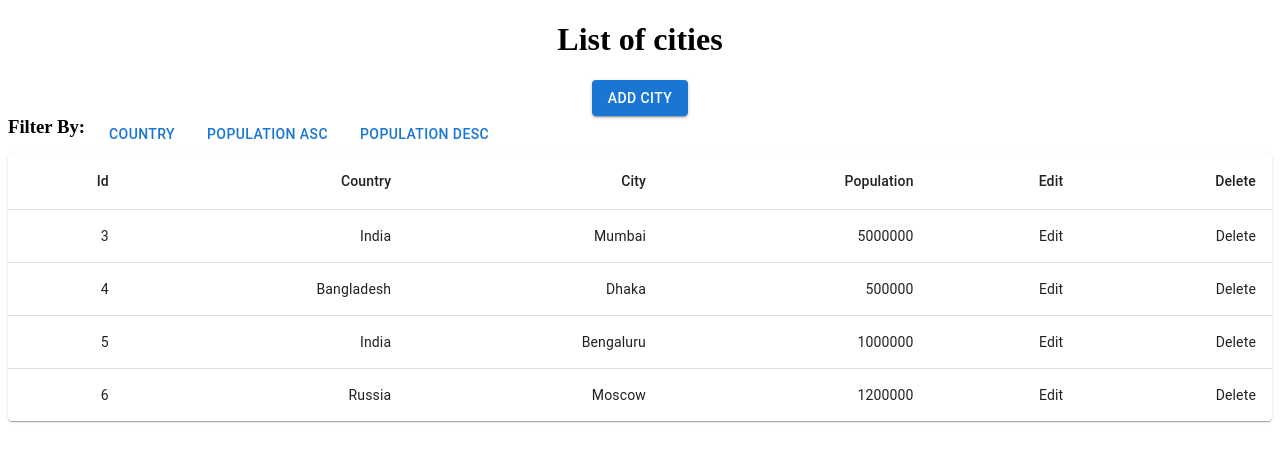
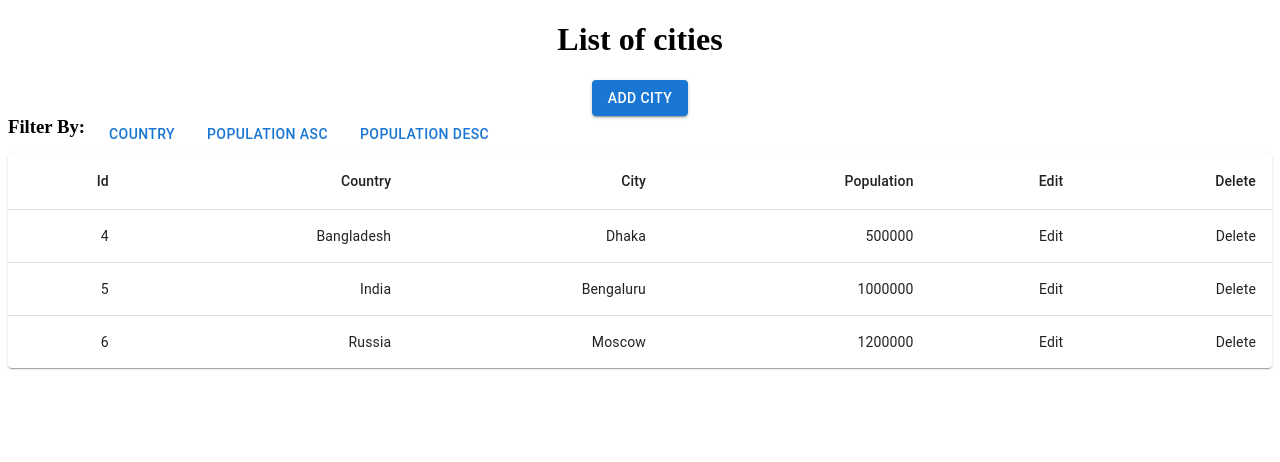
Before and after one commit to Nikhil874/city-list, a React (Create React App) app: page / in a window 1280 px wide. Shown: the top 462 px of the page. Built offline with nearby package versions, Linux system fonts and the light colour scheme; data requests are answered from the project's data file.

Commit message:
make it better

```diff
--- a/db.json
+++ b/db.json
@@ -14,12 +14,6 @@
     }
   ],
   "cities": [
-    {
-      "country": "India",
-      "city": "Mumbai",
-      "population": "5000000",
-      "id": 3
-    },
     {
       "country": "Bangladesh",
       "city": "Dhaka",
--- a/src/Components/AddCountry.jsx
+++ b/src/Components/AddCountry.jsx
@@ -2,7 +2,7 @@ import axios from "axios"
 import { useState } from "react"
 import Button from '@mui/material/Button';
 import Stack from '@mui/material/Stack';
-import {useNavigate} from "react-router-dom"
+import {useNavigate} from "react-router-dom";
 export const AddCountry=()=>{
     let [country,setCountry]=useState({
         country:""
--- a/src/Components/Home.jsx
+++ b/src/Components/Home.jsx
@@ -96,7 +96,7 @@ getData()
                       <TableCell align="right">{item.country}</TableCell>
                       <TableCell align="right">{item.city}</TableCell>
                       <TableCell align="right">{item.population}</TableCell>
-                      <TableCell align="right" >Edit</TableCell>
+                      <TableCell align="right">Edit</TableCell>
                       <Modal
         open={open}
         onClose={handleClose}
```
